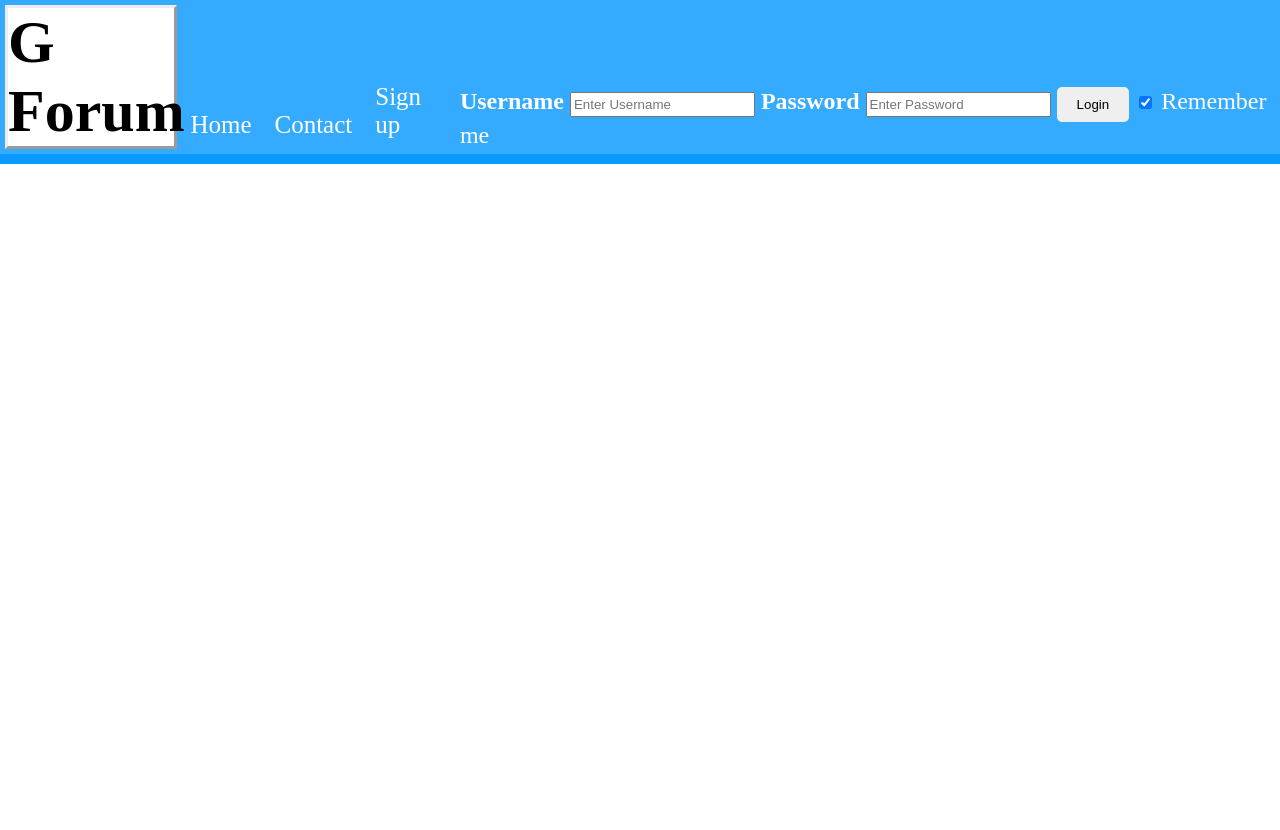
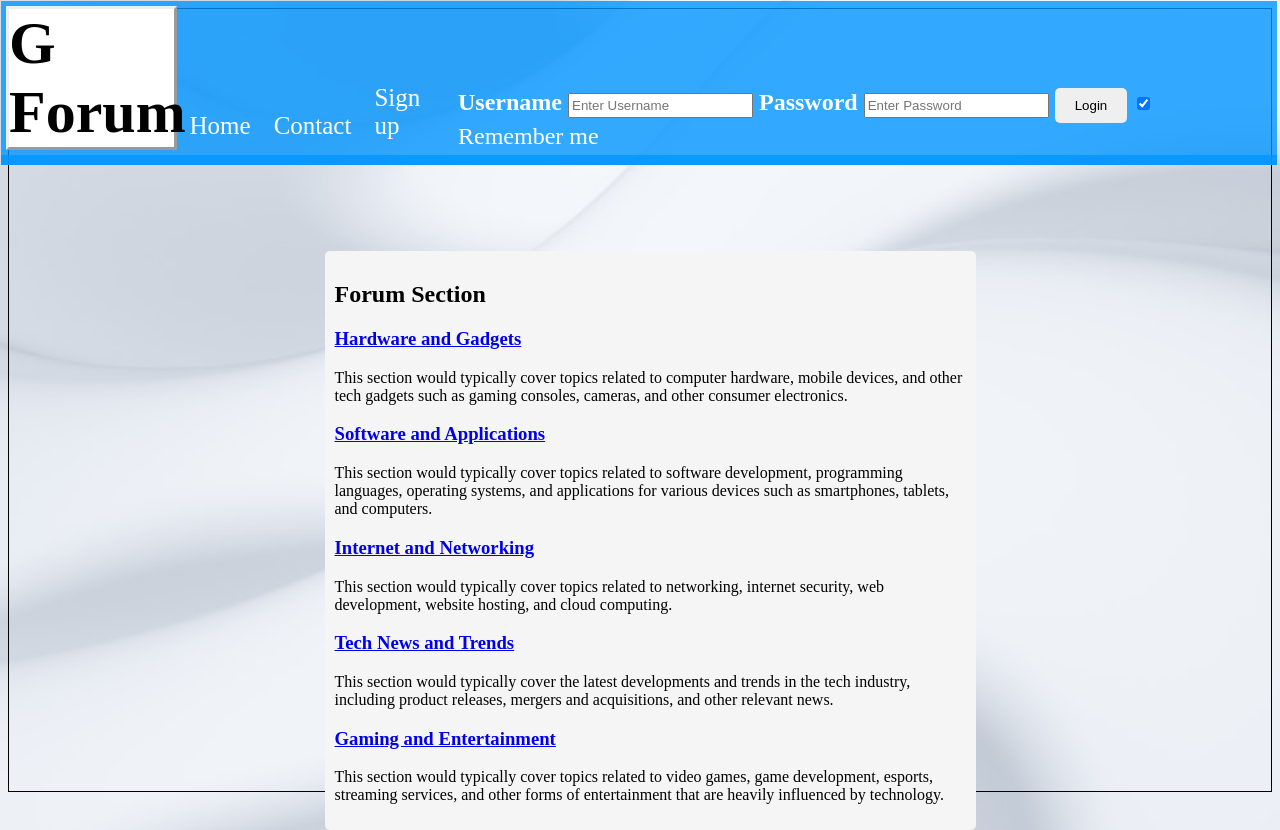
Before and after one commit to Archilece/Ipt-project, a plain HTML site: page main.html in a window 1280 px wide. Before the commit the page ends 800 px from the top, so only its background shows below. Drawn offline with Linux system fonts and the light colour scheme.

Commit message:
Add files via upload

```diff
--- a/main.css
+++ b/main.css
@@ -1,8 +1,9 @@
---body
+body
 {
-    background-image: url(mainbg.jpg);
+    background-image: url(bg2.png);
     background-position: center;
     background-size: cover;
+    border: 1px solid;
 }
 .navBar
 {
@@ -12,10 +13,10 @@
     border-bottom: 10px solid;
     border-color: #0095ffca;
     position: fixed;
-    top: 0;
-    left: 0;
-    width: 100%;
-
+    top: -8px;
+    left: -8px;
+    width: 100.3%;
+    position: relative;
 }
 
 .name
@@ -97,3 +98,22 @@ input[name = "psw"]
 {
     height: 25px;
 }
+
+.forum-section
+{
+    width: 50%;
+    padding: 10px;
+    border: 1px ;
+    position: relative;
+    left: 25%;
+    top: 10%;
+    background-color: whitesmoke;
+    border-radius: 5px;
+}
+
+.forum-title
+{
+  width: fit-content;
+  height: fit-content;
+
+}
--- a/main.html
+++ b/main.html
@@ -24,24 +24,51 @@
         </div>
 
         <div class="forum-section">
-            <h3>Forum Section</h3>
-            <div class = "forum-one">
-
+            <h2>Forum Section</h2>
+            <div class = "forum">
+                <div class="forum-title">
+                    <a href="h-g"><h3>Hardware and Gadgets</h3></a>
+                </div>
+                <div class="description">
+                    <p>This section would typically cover topics related to computer hardware, mobile devices, and other tech gadgets such as gaming consoles, cameras, and other consumer electronics.</p>
+                </div>
             </div>
-            <div class = "forum-two">
-
+            <div class = "forum">
+                <div class="forum-title">
+                    <a href="s-f"><h3>Software and Applications</h3></a>
+                </div>
+                <div class="description">
+                    <p>This section would typically cover topics related to software development, programming languages, operating systems, and applications for various devices such as smartphones, tablets, and computers.</p>
+                </div>
             </div>
-            <div class = "forum-three">
-
+            <div class = "forum">
+                <div class="forum-title">
+                    <a href="i-n"><h3>Internet and Networking</h3></a>
+                </div>
+                <div class="description">
+                    <p>This section would typically cover topics related to networking, internet security, web development, website hosting, and cloud computing.</p>
+                </div>
             </div>
-            <div class = "forum-four">
-
+            <div class = "forum">
+                <div class="forum-title">
+                    <a href="t-t"><h3>Tech News and Trends</h3></a>
+                </div>
+                <div class="description">
+                    <p>This section would typically cover the latest developments and trends in the tech industry, including product releases, mergers and acquisitions, and other relevant news.</p>
+                </div>
             </div>
-            <div class = "forum-five">
-
+            <div class = "forum">
+                <div class="forum-title">
+                    <a href="g-e"><h3>Gaming and Entertainment</h3></a>
+                </div>
+                <div class="description">
+                    <p>This section would typically cover topics related to video games, game development, esports, streaming services, and other forms of entertainment that are heavily influenced by technology.</p>
+                </div>
             </div>
         </div>
 
 
+
     </body>
+
 </html>
```
Also changed, not shown: bg1.png (added), bg2.png (added).
